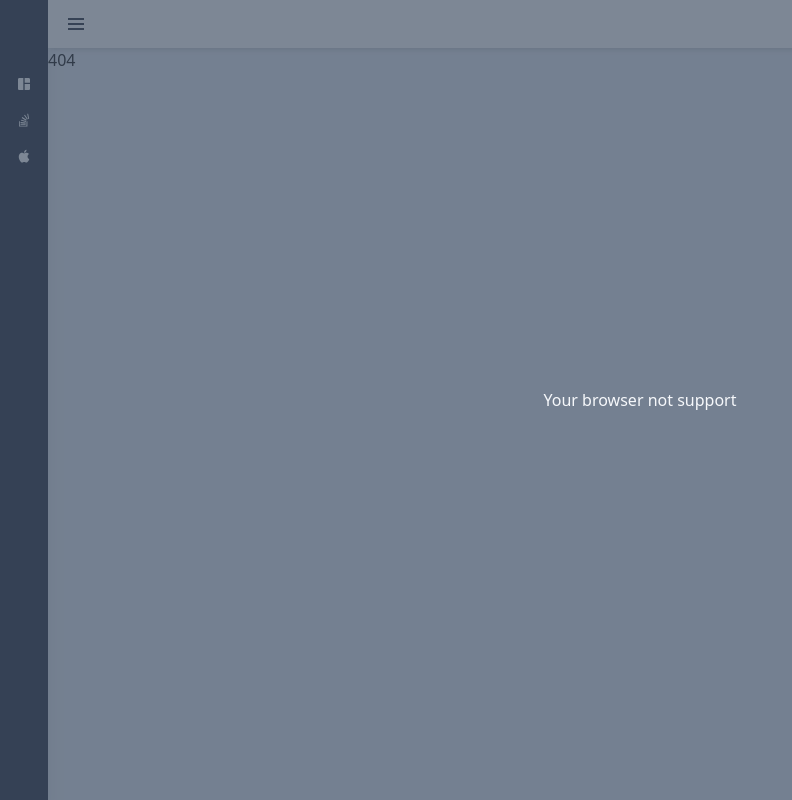
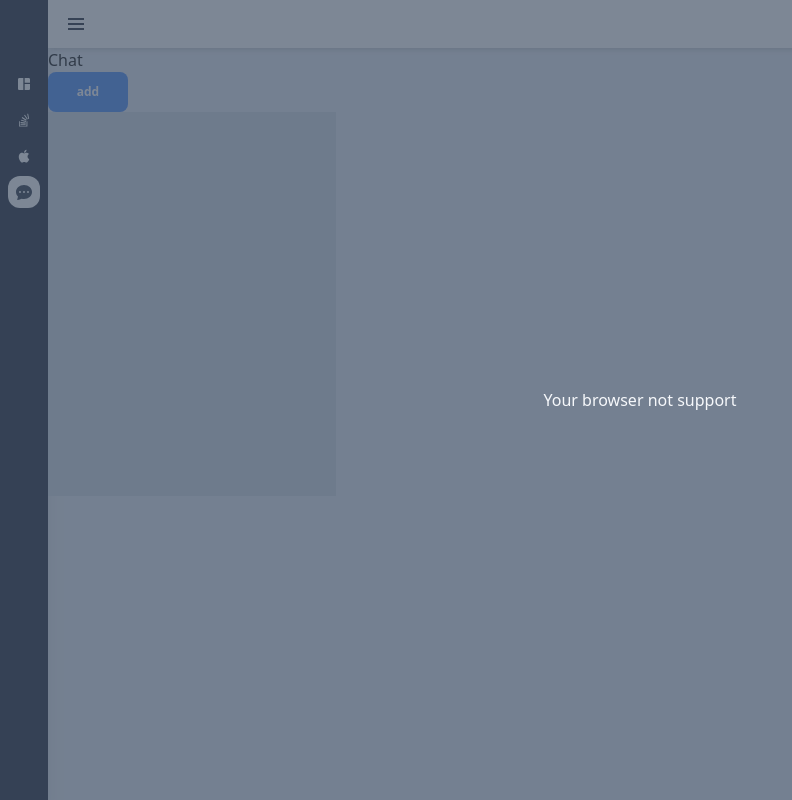
Before and after one commit to greycodee/VidConvert, a React (Vite) app: page /VidConvert/chat in a window 1280 px wide. Before the commit this address had no page. Shown: the whole page, without its empty margins (0-792 px from the left). Built offline with nearby package versions, Linux system fonts and the light colour scheme; what @ffmpeg/ffmpeg would draw is missing.

Commit message:
add chat page

```diff
--- a/src/App.jsx
+++ b/src/App.jsx
@@ -7,6 +7,7 @@ import TopBarMenu from "./components/TopBarMenu";
 import Header from "./components/Header";
 import { Outlet } from "react-router-dom";
 import { DiStackoverflow, DiApple } from "react-icons/di";
+import {BsFillChatDotsFill} from "react-icons/bs";
 import { MdSpaceDashboard } from "react-icons/md";
 
 const ffmpeg = createFFmpeg({ log: true });
@@ -48,6 +49,13 @@ function App() {
       title: "Add watermark",
       content: "watermark",
       link: "watermark",
+    },
+    {
+      key: 4,
+      icon: <BsFillChatDotsFill />,
+      title: "Chat",
+      content: "chat",
+      link: "chat",
     },
   ];
 
--- /dev/null
+++ b/src/pages/Chat.jsx
@@ -0,0 +1,51 @@
+import { useState, useRef, useEffect } from "react";
+function Chat(){
+    const ulRef = useRef(null);
+    const liEndRef = useRef(null);
+    const [messages, setMessages] = useState([]);
+
+    const addMessage = () => {
+        const newMessage = {
+            id: messages.length,
+            name: "name",
+            message: "message"+messages.length
+        };
+        setMessages([...messages, newMessage]);
+        // ulRef.current.scrollTop  = ulRef.current.scrollHeight;
+    };
+
+    useEffect(() => {
+        liEndRef.current.scrollIntoView({ behavior: "smooth" });
+        // ulRef.current.scrollTop = ulRef.current.scrollHeight;
+        // console.log("ulRef.current.scrollTop:"+ulRef.current.scrollTop);
+        // console.log("ulRef.current.scrollHeight:"+ulRef.current.scrollHeight);
+      }, [messages]);
+
+    return (
+        <div>
+            <h1>Chat</h1>
+            <button className="btn" onClick={addMessage}>add </button>
+            <div className="bg-slate-300 w-72 h-96 overflow-auto">
+                <ul ref={ulRef}>
+                    {messages.map((message) => (
+                        <li key={message.id}>
+                            <div className="flex flex-row">
+                                <div className="flex flex-col">
+                                    <p className="text-xs">{message.name}</p>
+                                    <p className="text-xs">{message.message}</p>
+                                </div>
+                            </div>
+                        </li>
+                    ))}
+
+                    {/* 保持自动滚动底部关键行 */}
+                    <li ref={liEndRef}></li>
+                </ul>
+
+            </div>
+        </div>
+
+    );
+}
+
+export default Chat;
```
Also changed, not shown: src/main.jsx (+8 -3 lines).
